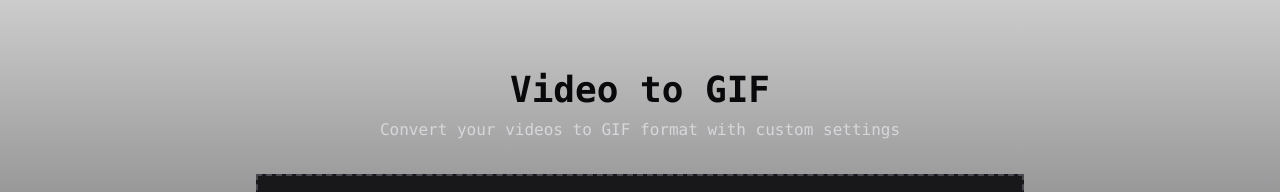
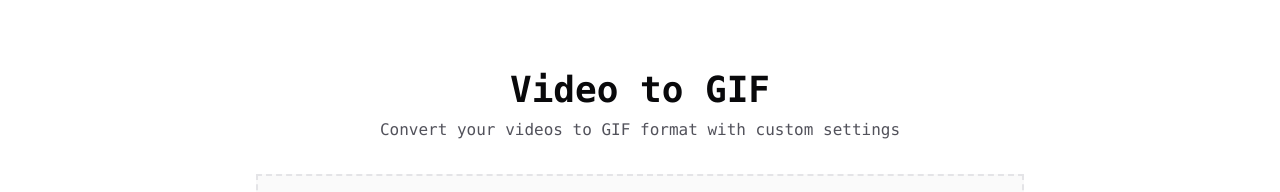
Before and after one commit to jhomra21/vid-to-gif-converter, a React (Vite) app: page / in a window 1280 px wide. Shown: the part 188-380 px from the top of the page. Built offline with nearby package versions, Linux system fonts and the light colour scheme; no server answers.

Commit message:
Simplify design and background
Updated the overall design to be simpler with a monospaced font and a white background.
[skip gpt_engineer]

```diff
--- a/src/components/ConversionLogs.tsx
+++ b/src/components/ConversionLogs.tsx
@@ -18,10 +18,10 @@ const ConversionLogs = ({ logs }: ConversionLogsProps) => {
   if (logs.length === 0) return null;
 
   return (
-    <ScrollArea className="h-[200px] w-full rounded-md border border-zinc-800 bg-zinc-900/50 p-4">
+    <ScrollArea className="h-[200px] w-full rounded-sm border border-gray-200 bg-gray-50 p-4">
       <div className="space-y-2">
         {logs.map((log, index) => (
-          <div key={index} className="font-mono text-sm text-zinc-400">
+          <div key={index} className="font-mono text-sm text-gray-600">
             {log}
           </div>
         ))}
--- a/src/components/ConversionProgress.tsx
+++ b/src/components/ConversionProgress.tsx
@@ -11,7 +11,7 @@ const ConversionProgress = ({ isConverting, onConvert }: ConversionProgressProps
     <Button
       onClick={onConvert}
       disabled={isConverting}
-      className="w-full bg-industrial-accent hover:bg-industrial-accent/90 relative h-12"
+      className="w-full bg-gray-900 hover:bg-gray-800 relative h-12 font-mono"
     >
       {isConverting ? (
         <div className="flex items-center gap-3">
--- a/src/components/ConversionSettings.tsx
+++ b/src/components/ConversionSettings.tsx
@@ -16,15 +16,15 @@ interface ConversionSettingsProps {
 
 const ConversionSettings = ({ settings, onSettingsChange }: ConversionSettingsProps) => {
   return (
-    <div className="space-y-6 bg-zinc-900/90 p-6 rounded-sm border border-zinc-800">
+    <div className="space-y-6 bg-gray-50 p-6 rounded-sm border border-gray-200">
       <div className="flex items-center gap-2">
-        <Settings className="w-5 h-5 text-zinc-400" />
-        <h2 className="text-xl font-semibold text-zinc-200">Conversion Settings</h2>
+        <Settings className="w-5 h-5 text-gray-600" />
+        <h2 className="text-xl font-semibold text-gray-900">Conversion Settings</h2>
       </div>
 
       <div className="space-y-4">
         <div className="space-y-2">
-          <label className="text-sm text-zinc-400">Frame Rate (FPS)</label>
+          <label className="text-sm text-gray-600">Frame Rate (FPS)</label>
           <div className="px-1">
             <Slider
               value={[settings.fps]}
@@ -35,15 +35,15 @@ const ConversionSettings = ({ settings, onSettingsChange }: ConversionSettingsPr
               className="py-4"
             />
           </div>
-          <div className="flex justify-between text-sm text-zinc-400">
+          <div className="flex justify-between text-sm text-gray-600">
             <span>5 FPS</span>
-            <span className="font-mono text-zinc-300">{settings.fps} FPS</span>
+            <span className="font-mono text-gray-900">{settings.fps} FPS</span>
             <span>60 FPS</span>
           </div>
         </div>
 
         <div className="space-y-2">
-          <label className="text-sm text-zinc-400">Quality</label>
+          <label className="text-sm text-gray-600">Quality</label>
           <div className="px-1">
             <Slider
               value={[settings.quality]}
@@ -54,15 +54,15 @@ const ConversionSettings = ({ settings, onSettingsChange }: ConversionSettingsPr
               className="py-4"
             />
           </div>
-          <div className="flex justify-between text-sm text-zinc-400">
+          <div className="flex justify-between text-sm text-gray-600">
             <span>10%</span>
-            <span className="font-mono text-zinc-300">{settings.quality}%</span>
+            <span className="font-mono text-gray-900">{settings.quality}%</span>
             <span>100%</span>
           </div>
         </div>
 
         <div className="space-y-2">
-          <label className="text-sm text-zinc-400">Width (px)</label>
+          <label className="text-sm text-gray-600">Width (px)</label>
           <Input
             type="number"
             value={settings.width}
@@ -70,9 +70,9 @@ const ConversionSettings = ({ settings, onSettingsChange }: ConversionSettingsPr
             min={100}
             max={1920}
             step={10}
-            className="font-mono bg-zinc-800 border-zinc-700 text-zinc-300"
+            className="font-mono bg-white border-gray-200 text-gray-900"
           />
-          <div className="flex justify-between text-xs text-zinc-500">
+          <div className="flex justify-between text-xs text-gray-500">
             <span>Min: 100px</span>
             <span>Max: 1920px</span>
           </div>
--- a/src/components/VideoConverter.tsx
+++ b/src/components/VideoConverter.tsx
@@ -83,11 +83,11 @@ const VideoConverter = () => {
   };
 
   return (
-    <div className="min-h-screen p-6 flex flex-col items-center justify-center gap-8 bg-industrial-gradient">
+    <div className="min-h-screen p-6 flex flex-col items-center justify-center gap-8 bg-white">
       <div className="w-full max-w-3xl space-y-8">
         <div className="text-center space-y-2">
-          <h1 className="text-4xl font-bold">Video to GIF</h1>
-          <p className="text-muted-foreground">Convert your videos to GIF format with custom settings</p>
+          <h1 className="text-4xl font-bold font-mono">Video to GIF</h1>
+          <p className="text-zinc-600 font-mono">Convert your videos to GIF format with custom settings</p>
         </div>
 
         <FileUpload onFileSelect={handleFileSelect} />
--- a/src/index.css
+++ b/src/index.css
@@ -7,29 +7,29 @@
     --background: 0 0% 100%;
     --foreground: 240 10% 3.9%;
 
-    --card: 240 6% 10%;
-    --card-foreground: 0 0% 98%;
+    --card: 0 0% 98%;
+    --card-foreground: 240 10% 3.9%;
 
-    --popover: 240 6% 10%;
-    --popover-foreground: 0 0% 98%;
+    --popover: 0 0% 98%;
+    --popover-foreground: 240 10% 3.9%;
 
     --primary: 240 5.9% 10%;
     --primary-foreground: 0 0% 98%;
 
-    --secondary: 240 4.8% 15.9%;
-    --secondary-foreground: 0 0% 98%;
+    --secondary: 240 4.8% 95.9%;
+    --secondary-foreground: 240 5.9% 10%;
 
-    --muted: 240 4.8% 20%;
-    --muted-foreground: 240 5% 84.9%;
+    --muted: 240 4.8% 95.9%;
+    --muted-foreground: 240 5% 64.9%;
 
-    --accent: 240 4.8% 15.9%;
-    --accent-foreground: 0 0% 98%;
+    --accent: 240 4.8% 95.9%;
+    --accent-foreground: 240 5.9% 10%;
 
     --destructive: 0 84.2% 60.2%;
     --destructive-foreground: 0 0% 98%;
 
-    --border: 240 5.9% 30%;
-    --input: 240 5.9% 30%;
+    --border: 240 5.9% 90%;
+    --input: 240 5.9% 90%;
     --ring: 240 5% 64.9%;
 
     --radius: 0;
@@ -47,10 +47,10 @@
 
 @layer utilities {
   .bg-industrial-gradient {
-    background: linear-gradient(to bottom, #ffffff, #27272a);
+    background: #ffffff;
   }
 
   .bg-industrial-accent {
-    background: linear-gradient(90deg, #27272a 0%, #18181b 100%);
+    background: #f4f4f5;
   }
 }
```
